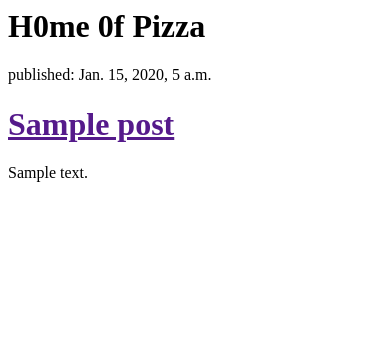
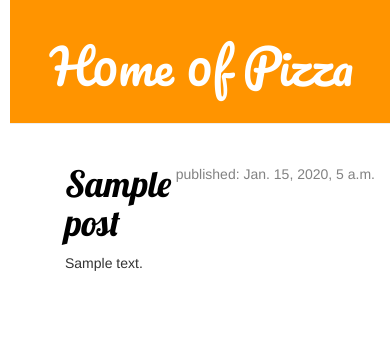
Before and after one commit to Karivool/DJG-Blog, a Django app: page / in a window 390 px wide. Shown: the top 342 px of the page. Run offline with Django 3.2, Linux system fonts and the light colour scheme; tables that the repository leaves empty hold one stand-in row (values such as "Sample post"); some libraries are stand-ins or nearby versions.

Commit message:
Added CSS

```diff
--- /dev/null
+++ b/blog/static/css/blog.css
@@ -0,0 +1,57 @@
+h1 {
+	color: #550100;
+	font-family: 'Pacifico';
+}
+
+h1 a, h2, h3, h4 {
+	color: #FCA205;
+	font-family: 'Lobster', cursive;
+}
+
+body {
+	padding-left: 10px;
+}
+
+.page-header {
+	background-color: #ff9400;
+	margin-top: 0;
+	padding: 20px 20px 20px 40px;
+}
+
+.page-header h1, .page-header h1a, .page-header h1 a:visited, .page-header h1 a:active {
+	color: #ffffff;
+	font-size: 36pt;
+	text-decoration: none;
+}
+
+.content{
+	margin-left: 40px;
+}
+
+.date {
+	float: right;
+	color: #828282;
+}
+
+.save {
+	float: right;
+}
+
+.post-form textarea, .post-form input {
+	width: 100%;
+}
+
+.top-menu, .top-menu:hover, .top-menu:visited{
+	color: #ffffff;
+	float: right;
+	font-size: 26pt;
+	margin-right: 20px;
+}
+
+.post {
+	margin-bottom: 70px;
+}
+
+.post h1 a, .post h1 a:visited{
+	color: #000000;
+}
--- /dev/null
+++ b/blog/templates/blog/base.html
@@ -0,0 +1,24 @@
+{% load staticfiles %}
+<html>
+	<title>H0me 0f Pizza</title>
+	<head>
+	<link href="http://fonts.googleapis.com/css?family=Lobster&subset=latin,latin-ext" rel="stylesheet" type="text/css">
+	<link href="http://fonts.googleapis.com/css?family=Pacifico&subset=latin,latin-ext" rel="stylesheet" type="text/css">
+	<link rel = "stylesheet" href = "//maxcdn.bootstrapcdn.com/bootstrap/3.2.0/css/bootstrap.min.css">
+	<link rel = "stylesheet" href = "//maxcdn.bootstrapcdn.com/bootstrap/3.2.0/css/bootstrap-theme.min.css">
+	<link rel = "stylesheet" href = "{% static 'css/blog.css' %}">
+	</head>
+	<body>
+		<div class = "page-header">
+			<h1>H0me 0f Pizza</h1>
+		</div>
+	<div class = "content container">
+		<div class = "row">
+			<div class = "col-md-8">
+				{% block content %}
+				{% endblock %}
+			</div>
+		</div>
+	</div>
+	</body>
+</html>
--- a/blog/templates/blog/post_list.html
+++ b/blog/templates/blog/post_list.html
@@ -1,18 +1,14 @@
-<html>
-	<head>
-		<title>H0me 0f Pizza</title>
-	</head>
-	<body>
-		<div>
-			<h1>H0me 0f Pizza</h1>
+{% extends 'blog/base.html' %}
+
+
+{% block content %}
+	{% for post in posts %}
+		<div class = "post">
+			<div class = "date">
+			    <p>published: {{ post.published_date }}</p>
+			</div>
+	        <h1><a href="{% url 'post_detail' pk=post.pk %}">{{ post.title }}</a></h1>
+			<p>{{ post.text|linebreaks }}</p>
 		</div>
-
-	{% for post in posts %}
-    <div>
-        <p>published: {{ post.published_date }}</p>
-        <h1><a href="">{{ post.title }}</a></h1>
-        <p>{{ post.text|linebreaks }}</p>
-    </div>
 	{% endfor %}
-	</body>
-</html>
+{% endblock %}
--- a/blog/urls.py
+++ b/blog/urls.py
@@ -1,4 +1,5 @@
 from django.conf.urls import url
 from . import views
 
-urlpatterns = [ url(r'^$', views.post_list, name = 'post_list'),]
+urlpatterns = [ url(r'^$', views.post_list, name = 'post_list'),
+url(r'^post/ (?P<pk>[0-9]+)/$', views.post_detail, name = 'post_detail'),]
--- a/blog/views.py
+++ b/blog/views.py
@@ -1,7 +1,11 @@
-from django.shortcuts import render
+from django.shortcuts import render, get_object_or_404
 from django.utils import timezone
 from .models import Post
 
 def post_list(request):
 	posts = Post.objects.all()
 	return render(request, 'blog/post_list.html', {"posts": posts})
+
+def post_detail(request, pk):
+	post = get_object_or_404(Post, pk=pk)
+	return render(request, 'blog/post_detail.html', {'post': post})
```
Also changed, not shown: blog/templates/blog/post_detail.html (added, +13 -0 lines).
